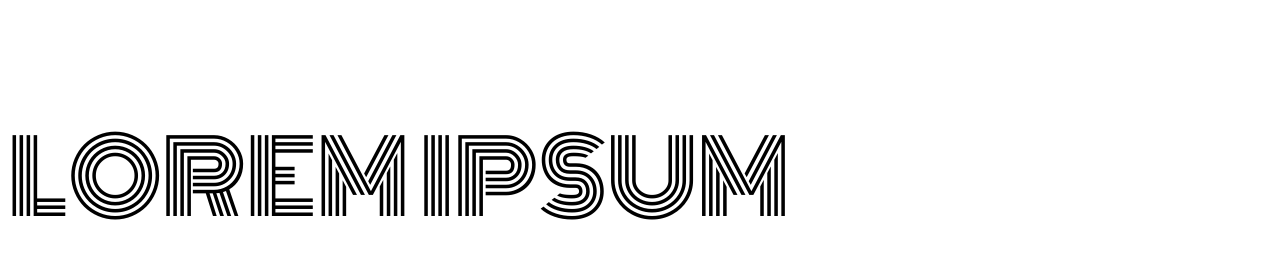
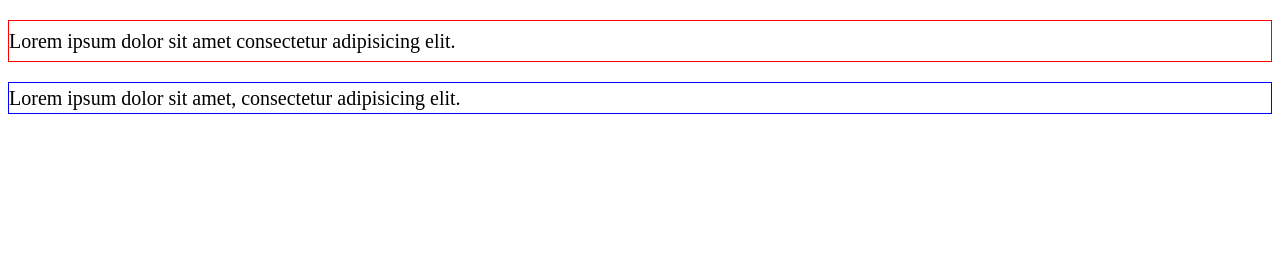
Before and after one commit to hadongkyoun/MyProject2, a plain HTML site: page index.html in a window 1280 px wide. Drawn offline with Linux system fonts and the light colour scheme.

Commit message:
Change text height

```diff
--- a/css/style.css
+++ b/css/style.css
@@ -1,7 +1,11 @@
 @charset "utf-8";
-h1{
-  font-weight: normal;
+.text1{
+  font-size: 20px;
+  line-height: 40px;
+  border: 1px solid red;
 }
-p span{
-  font-weight: bold;
+.text2{
+  font-size: 20px;
+  line-height: 1.5;
+  border: 1px solid blue;
 }
--- a/index.html
+++ b/index.html
@@ -4,10 +4,19 @@
   <meta charset="UTF-8">
   <meta http-equiv="X-UA-Compatible" content="IE=edge">
   <meta name="viewport" content="width=device-width, initial-scale=1.0">
-  <title>Document</title>
-  <link rel="stylesheet" href="css/googlefont.css">
+  <title>Font</title>
+  <script src="https://kit.fontawesome.com/d4c5c225e8.js" crossorigin="anonymous"></script>
+  <link rel="stylesheet" href="css/style.css">
 </head>
 <body>
-  <p id="txt">LOREM IPSUM</p>
+
+  <p class="text1">
+    Lorem ipsum dolor sit amet consectetur adipisicing elit.
+  </p>
+
+  <p class="text2">
+    Lorem ipsum dolor sit amet, consectetur adipisicing elit.
+  </p>
+
 </body>
 </html>
```
